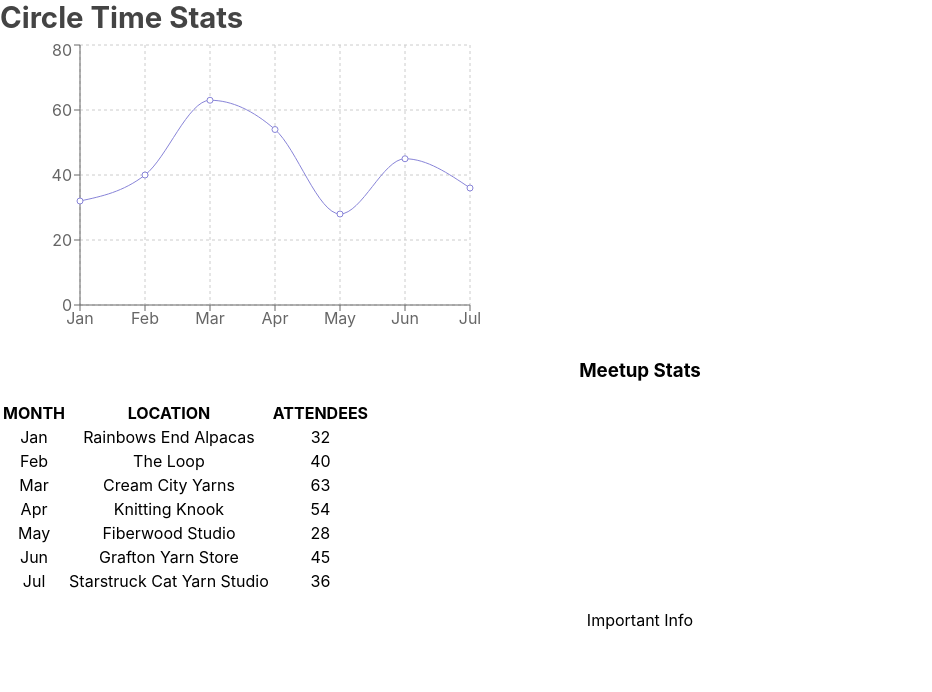
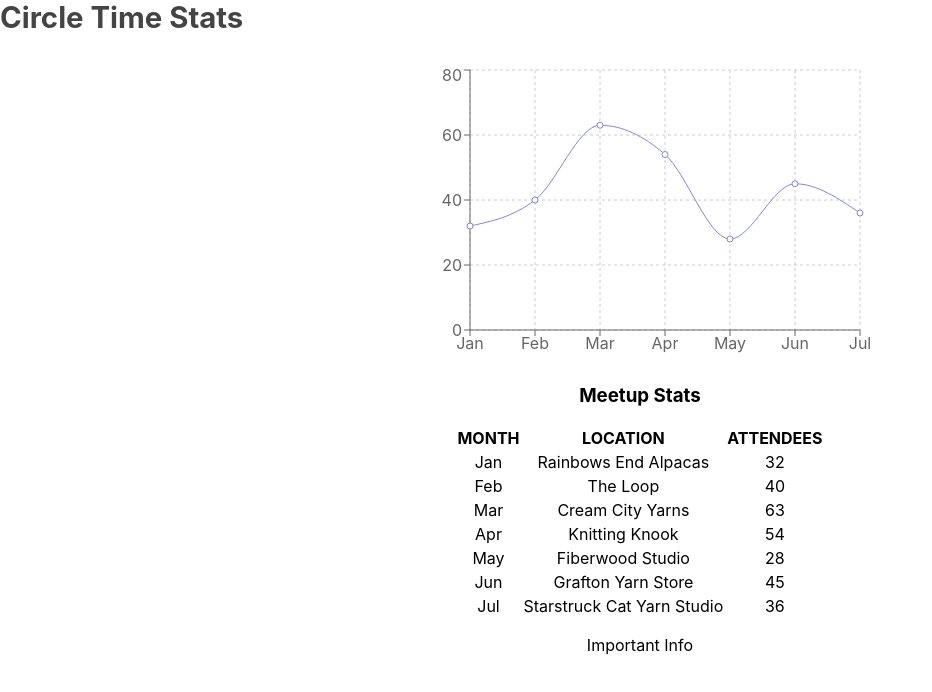
Before and after one commit to KGood93/circle-stats-app, a React (Create React App) app: page /stats in a window 1280 px wide. Shown: the top 692 px of the page, without its empty margins (0-932 px from the left). Built offline with nearby package versions, Linux system fonts and the light colour scheme.

Commit message:
Add Basic CSS to Stats Page

```diff
--- a/src/components/StatsPage/StatsPage.css
+++ b/src/components/StatsPage/StatsPage.css
@@ -0,0 +1,6 @@
+.StatsPage {
+    display: flex;
+    align-items: center;
+    flex-direction: column;
+    margin-top: 25px;
+}
--- a/src/components/StatsPage/StatsPage.js
+++ b/src/components/StatsPage/StatsPage.js
@@ -1,6 +1,7 @@
 import React, {Component} from 'react'
 import Graph from '../Graph/Graph'
 import StatsTable from '../StatsTable/StatsTable';
+import './StatsPage.css'
 
 class StatsPage extends Component {
 
```
Also changed, not shown: src/components/Graph/Graph.css (added).
